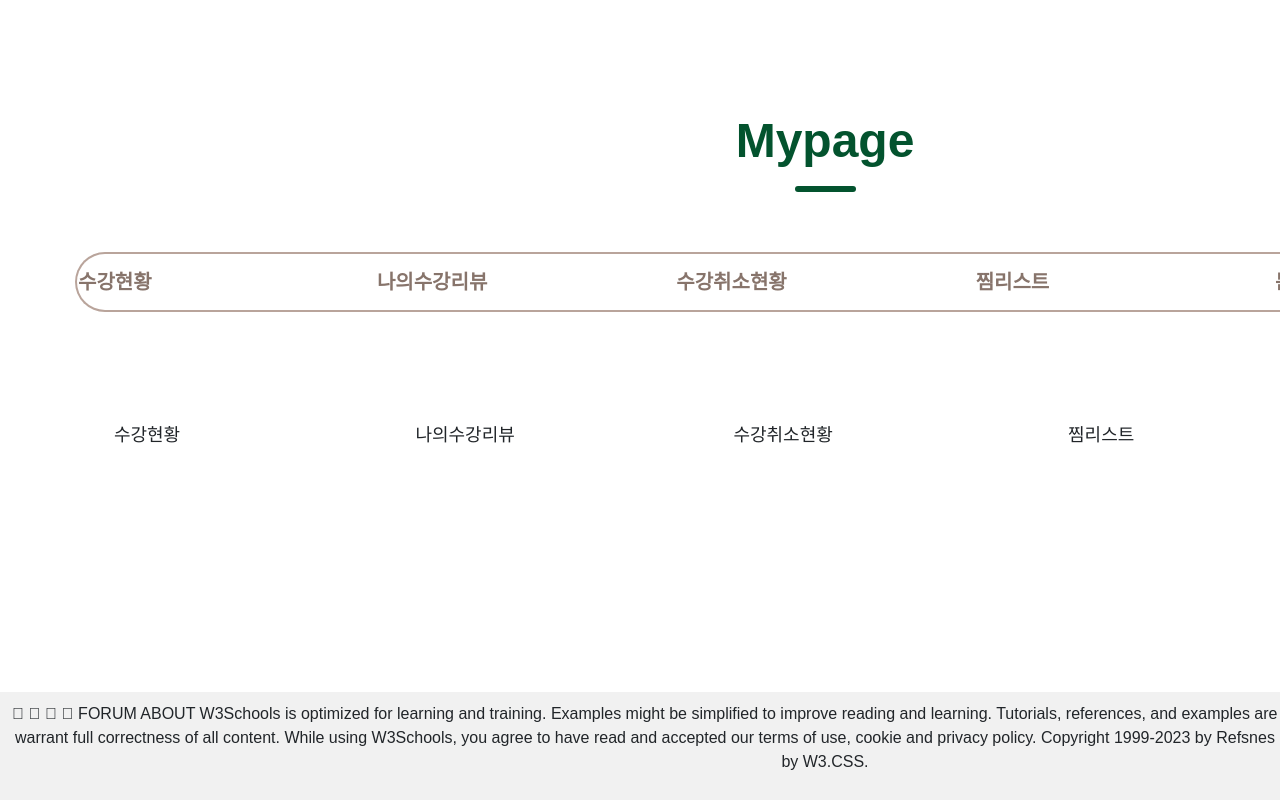
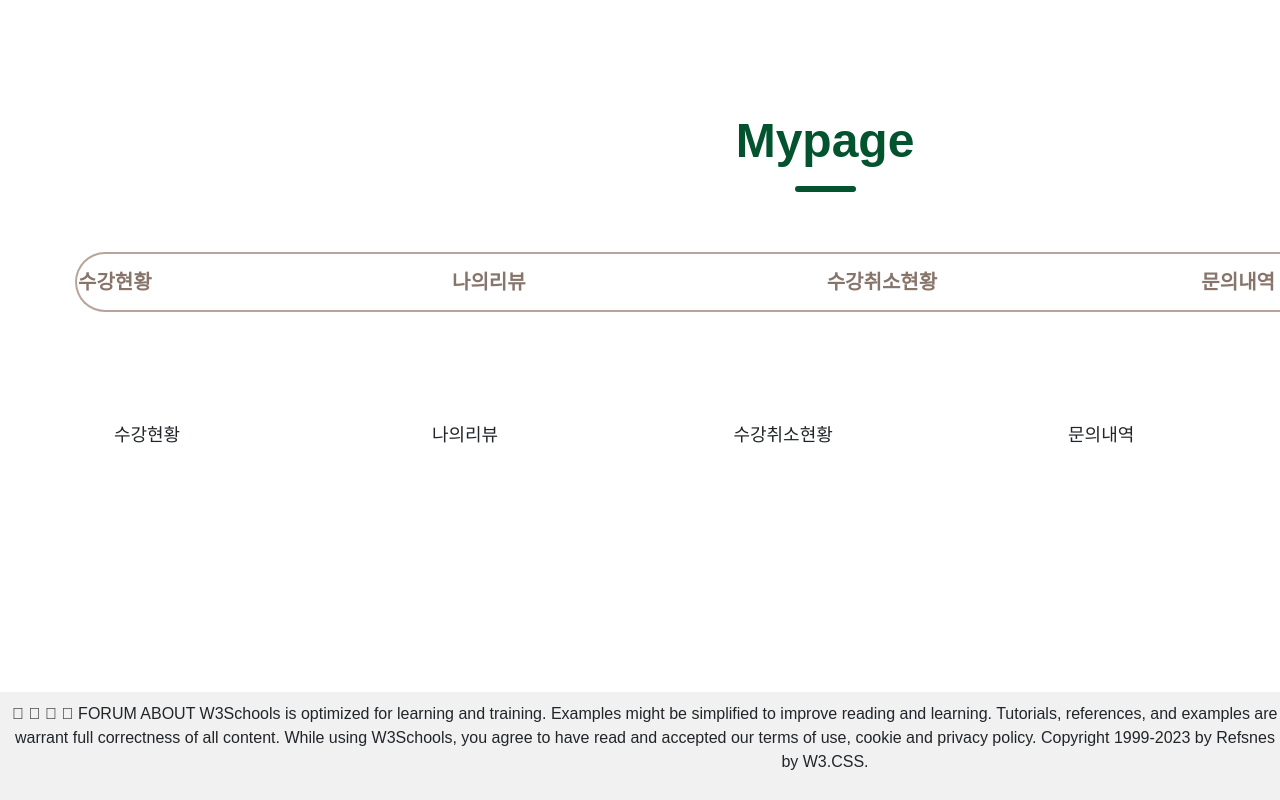
Before and after one commit to Teddybear-6/Front_ToeGeunGil, a React (Create React App) app in the folder toegeungil/: page /mypage in a window 1280 px wide. Shown: the part 313-1113 px from the top of the page. Built offline with nearby package versions, Linux system fonts and the light colour scheme; the HTML template or start-up script is replaced by a standard one.

Commit message:
회원비밀번호받기

```diff
--- a/toegeungil/src/public/user/mypage/Mypage.js
+++ b/toegeungil/src/public/user/mypage/Mypage.js
@@ -17,9 +17,8 @@ const Mypage =()=>{
                 <thead>
                     <tr>
                         <th>수강현황</th>
-                        <th>나의수강리뷰</th>
+                        <th>나의리뷰</th>
                         <th>수강취소현황</th>
-                        <th>찜리스트</th>
                         <th>문의내역</th>
                     </tr>
                 </thead>
@@ -28,11 +27,8 @@ const Mypage =()=>{
 
             <div class="row">
             <div class="column">수강현황</div>
-
-                {/* <button type="text"onChange={onChangeClumn} placeholder="onChangeClumn"></button> */}
-            <div class="column" >나의수강리뷰</div>
+            <div class="column" >나의리뷰</div>
             <div class="column" >수강취소현황</div>
-            <div class="column" >찜리스트</div>
             <div class="column" >문의내역</div>
             </div>
 
```
Also changed, not shown: toegeungil/src/public/user/findpassword/Findpass.js (+39 -0 lines).
